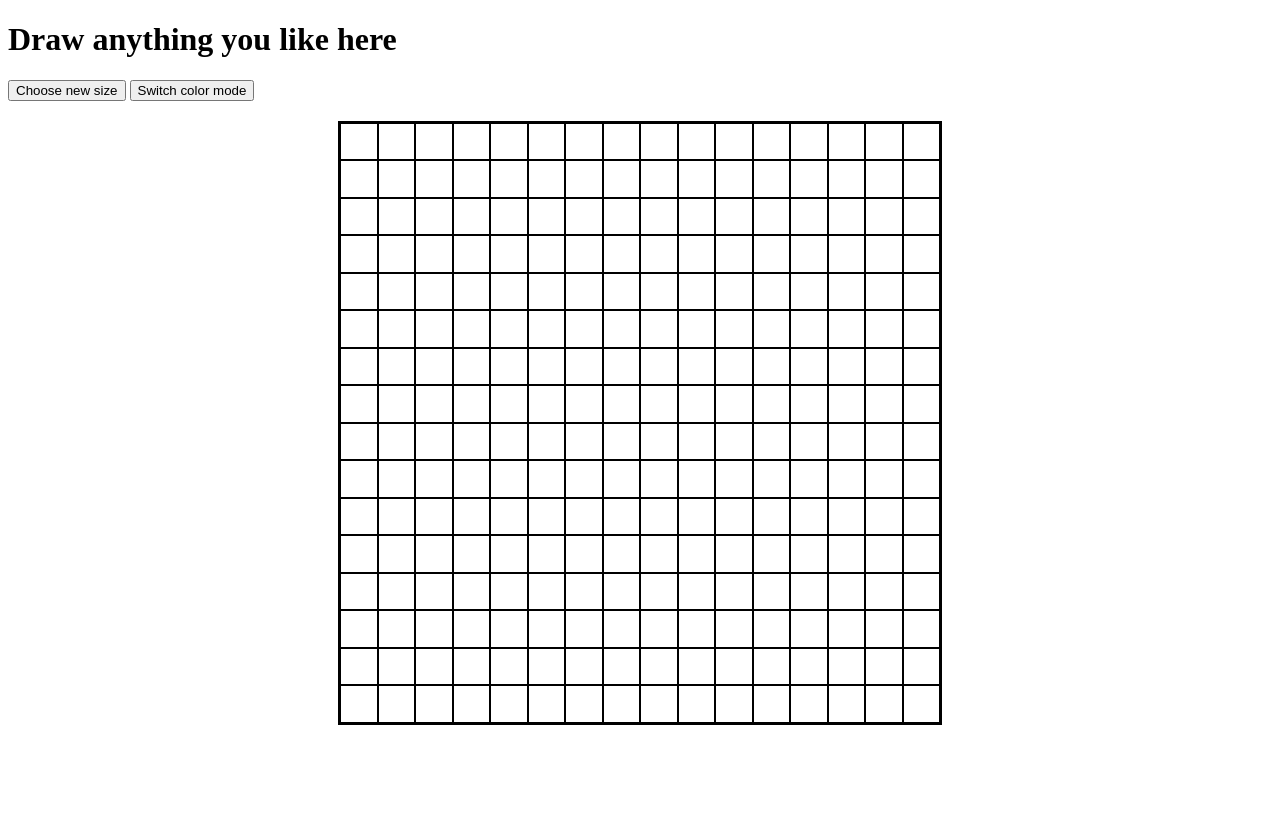
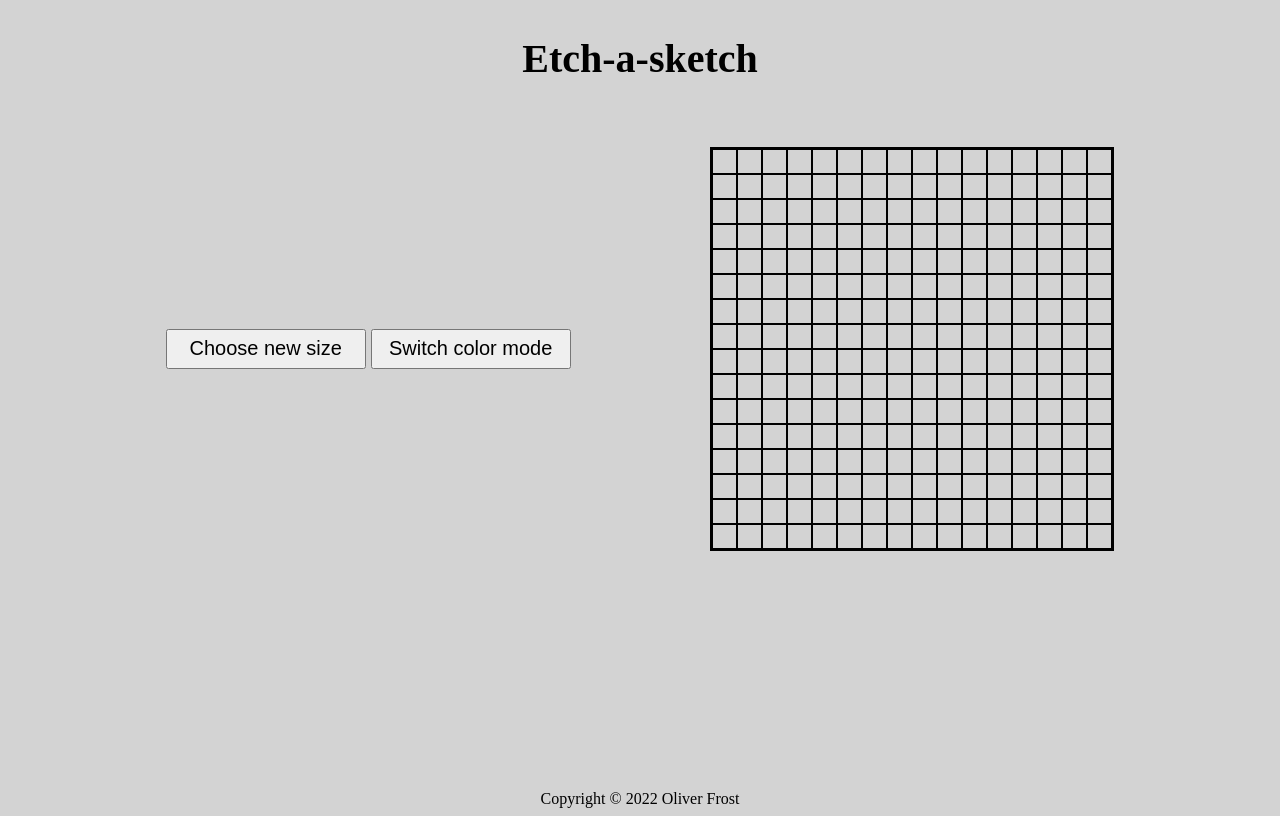
Before and after one commit to oliverfrost1/etchASketch, a plain HTML site: page index.html in a window 1280 px wide. Drawn offline with Linux system fonts and the light colour scheme.

Commit message:
Made it all prettier

```diff
--- a/index.html
+++ b/index.html
@@ -8,18 +8,20 @@
     <link rel="stylesheet" href="style.css">
 </head>
 <body>
-<h1>Draw anything you like here</h1>
-<button onclick="getSize()">Choose new size</button>
-<button onclick="changeColorMode()">Switch color mode</button>
+<h1>Etch-a-sketch</h1>
+<div class="container">
+    <div class="options">
+        <button onclick="getSize()">Choose new size</button>
+        <button onclick="changeColorMode()">Switch color mode</button>
+    </div>
+    <div class="gridHolder"></div>
+</div>
 <br>
-
-<div class="gridHolder">
-
-</div>
 
 
 
 
 <script src="script.js"></script>
+<div class="footer">Copyright © 2022 Oliver Frost</div>
 </body>
 </html>
--- a/style.css
+++ b/style.css
@@ -1,12 +1,57 @@
+body {
+    background: lightgrey;
+    display: flex;
+    flex-direction: column;
+    flex-wrap: wrap;
+    height: 100vh;
+}
+
+button {
+    display:flex;
+    width: 200px;
+    height: 40px;
+    font-size: 20px;
+    text-align: center;
+    justify-self: center;
+    justify-content: center;
+    align-items: center;
+    align-self: center;
+}
+
+h1 {
+    text-align: center;
+    font-size: 40px;
+}
+
+.container {
+    display: flex;
+    flex-direction: row;
+    flex-wrap: wrap;
+    justify-content: space-evenly;
+    align-items: center;
+    padding: 3%;
+    gap: 20px;
+}
+
+.options {
+    display:flex;
+    gap:5px;
+}
+
+.footer {
+    display: flex;
+    margin-top: auto;
+    align-self: center;
+}
+
 .gridHolder {
-    width: 600px;
-    height: 600px;
+    width: 400px;
+    height: 400px;
     display: flex;
     flex-direction: column;
     border: solid 2px black;
     justify-self: center;
     align-self: center;
-    margin: 20px auto 0px auto;
 }
 
 .gridSquareVertical, .gridSquare {
```
